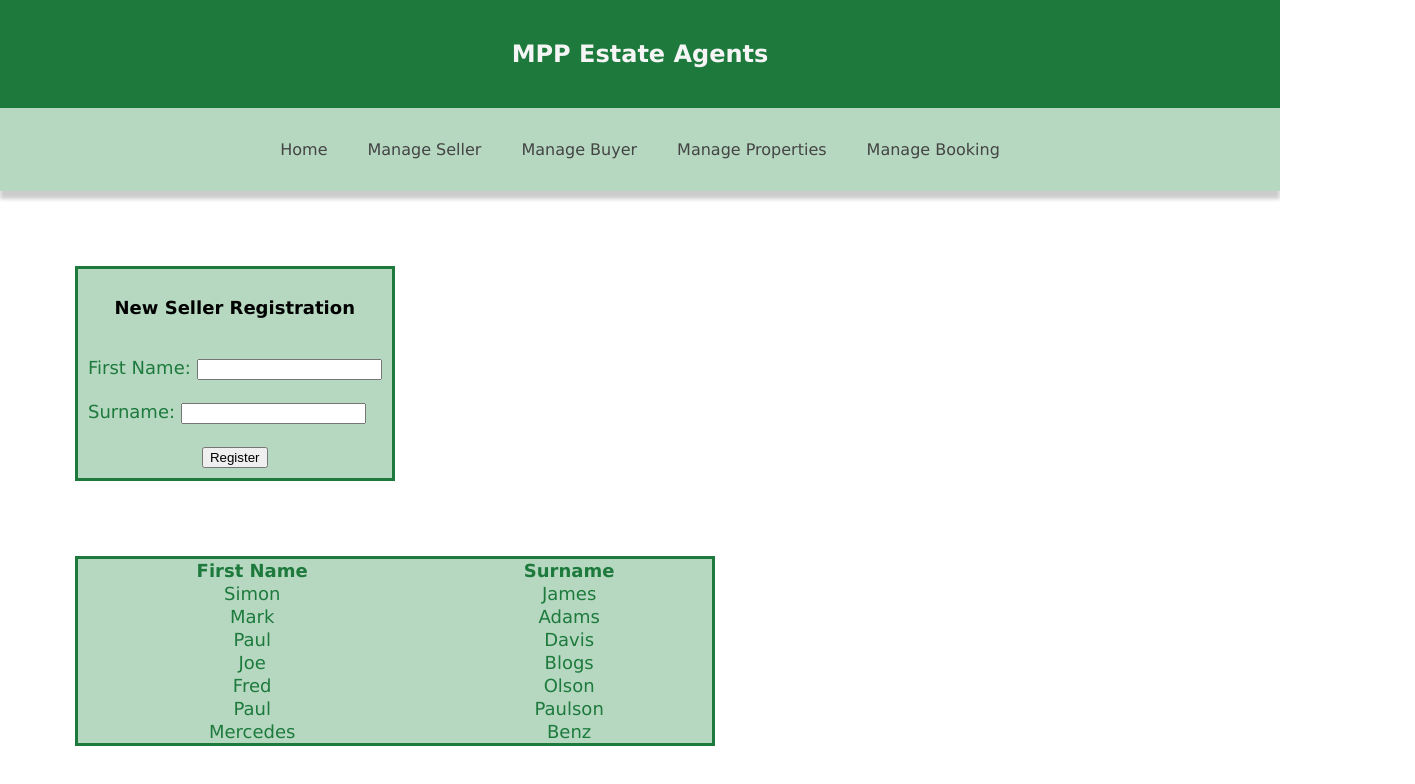
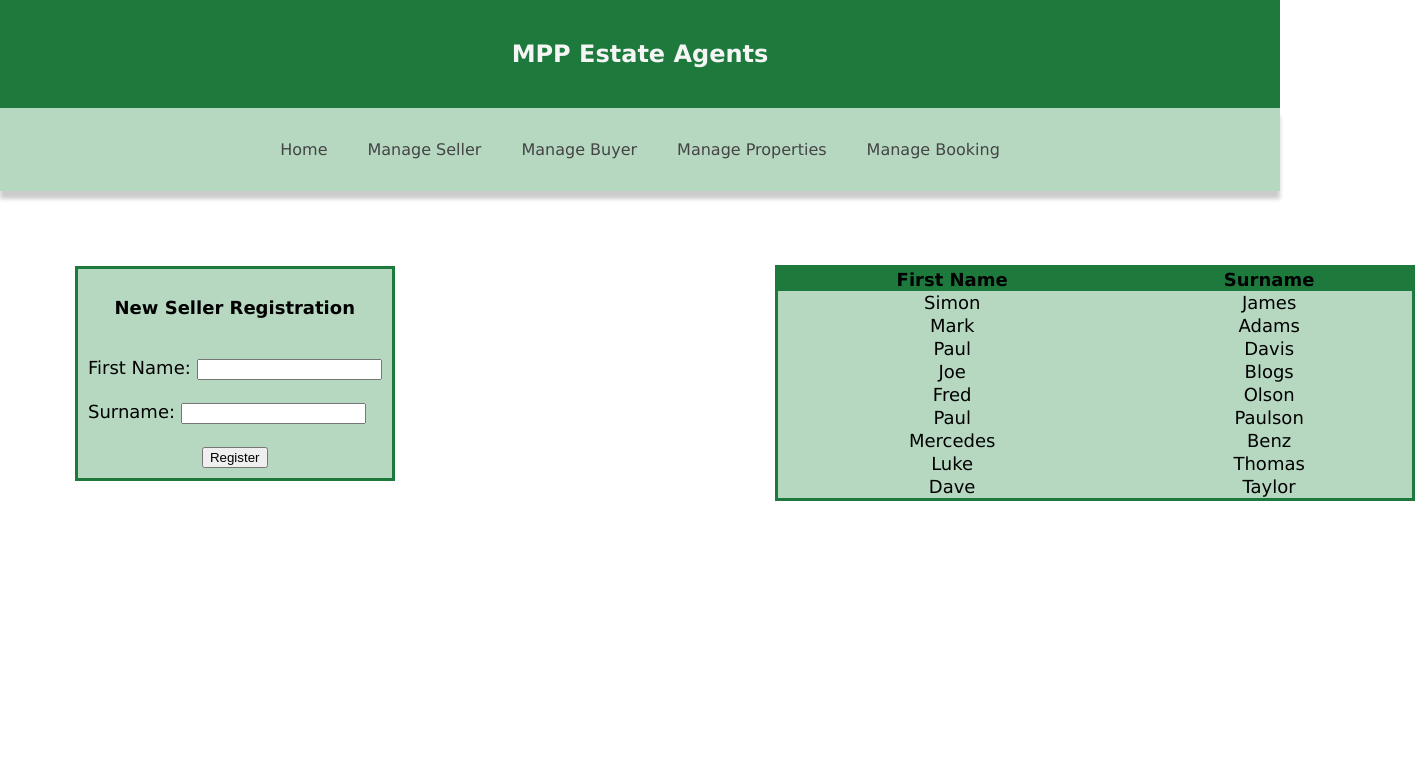
Before and after one commit to pvm2024git/LBG-Group3-MPP, a React (Create React App) app in the folder pg3-react/: page /manageseller in a window 1280 px wide. Shown: the top 784 px of the page, 1415 px wide, since content can reach past the window. Built offline with nearby package versions, Linux system fonts and the light colour scheme.

Commit message:
sellerscss

```diff
--- a/pg3-react/src/App.css
+++ b/pg3-react/src/App.css
@@ -11,11 +11,28 @@
   margin-left: 75px;
   margin-top: 75px;
   font-size: large;
-  color: rgb(29, 122, 60);
+  color: black;
   background-color:rgb(182, 216, 193) ;
   font-family: Verdana, Geneva, Tahoma, sans-serif;
   border-collapse: collapse;
   width: 50%;
+  position: absolute; top: 190px; left: 700px;
+}
+
+.tab-head1 {
+  padding: 15px 10px;
+  background-color:  rgb(29, 122, 60);
+  color: hsla(0, 0%, 17%, 1);
+
+}
+
+tr:hover {
+  background-color: rgb(220, 226, 230);
+
+}
+
+th {
+  background-color: rgb(29, 122, 60);
 }
 
 /* .Navbar{
@@ -59,8 +76,8 @@ nav ul {
   margin-top: 75px;
   font-size: large;
   font-family: Verdana, Geneva, Tahoma, sans-serif;
-  color: rgb(29, 122, 60);
-  background-color:rgb(182, 216, 193) ;
+  color: black;
+  background-color:rgb(182, 216, 193);
 
 }
 
--- a/pg3-react/src/data/sellersData.json
+++ b/pg3-react/src/data/sellersData.json
@@ -34,6 +34,16 @@
       "id": "d47e",
       "first": "Mercedes",
       "last": "Benz"
+    },
+    {
+      "id": "dfe8",
+      "first": "Luke",
+      "last": "Thomas"
+    },
+    {
+      "id": "e5ab",
+      "first": "Dave",
+      "last": "Taylor"
     }
   ]
 }
--- a/pg3-react/src/forms/DisplaySellers.jsx
+++ b/pg3-react/src/forms/DisplaySellers.jsx
@@ -14,7 +14,7 @@ const Displaysellers = () => {
 
     return(
         <div>
-            <table class="table-striped">
+            <table className="table-striped">
                 <thead>
                     <tr>
                     <th>First Name</th>
```
